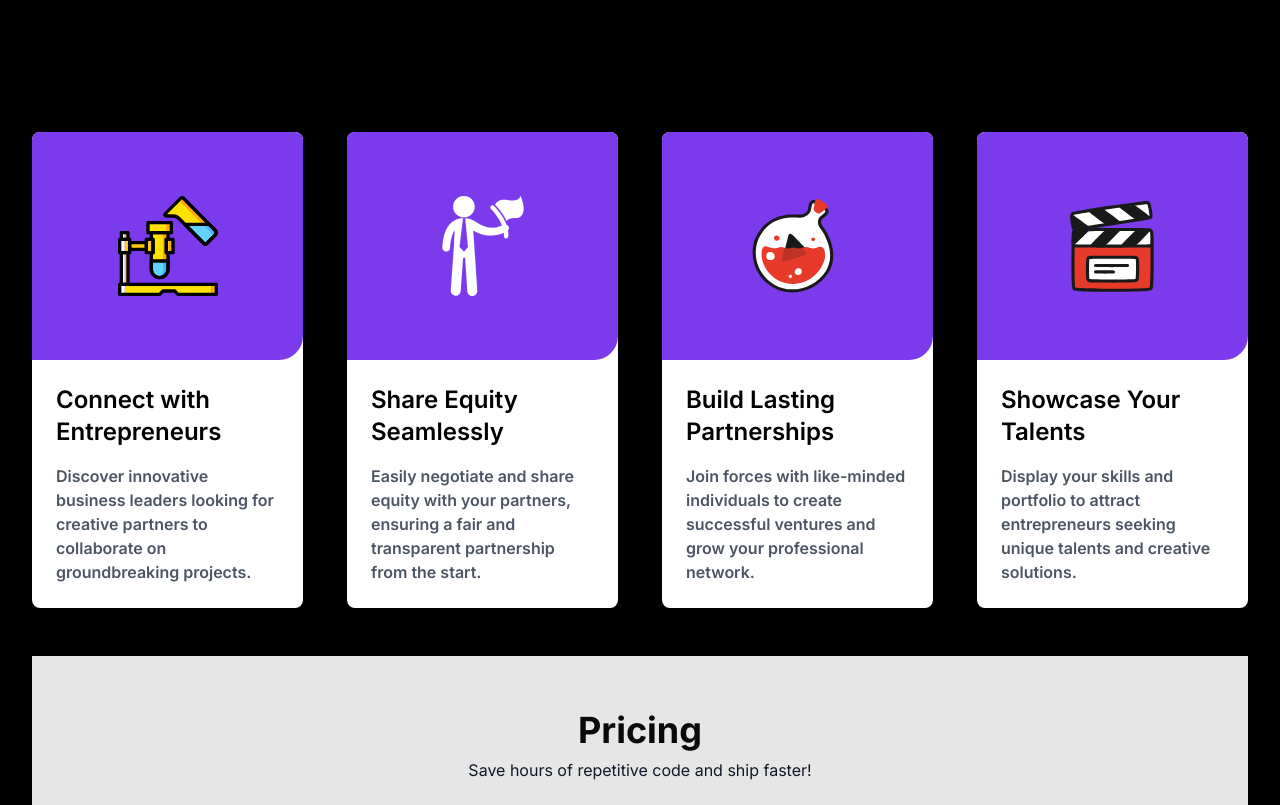
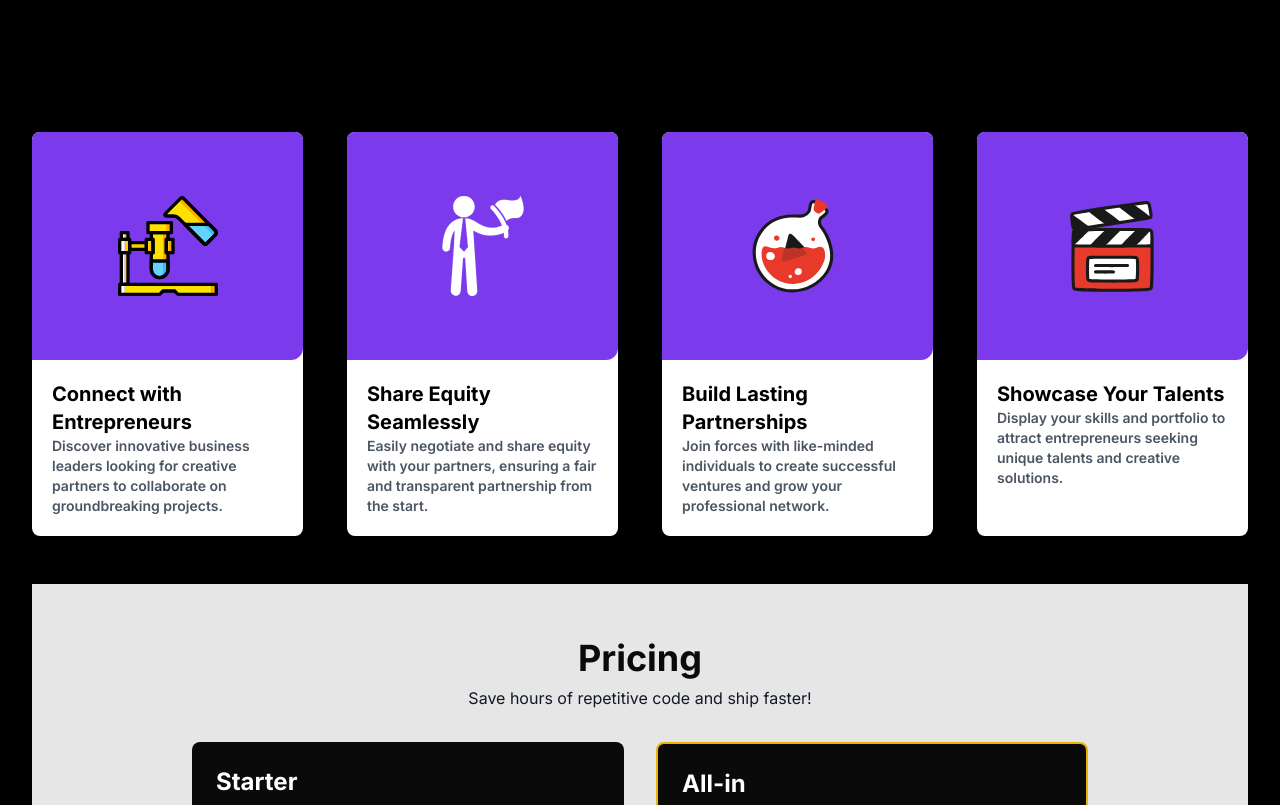
Before and after one commit to OmBharti999/creatorship, a Next.js app: page / in a window 1280 px wide. Shown: the part 640-1445 px from the top of the page. Built offline with nearby package versions, Linux system fonts and the light colour scheme; no server answers.

Commit message:
udpate cards

```diff
--- a/components/HomeDisplay.tsx
+++ b/components/HomeDisplay.tsx
@@ -78,15 +78,17 @@ export const ContentSection = () => {
     <section className="grid grid-cols-1 md:grid-cols-2 lg:grid-cols-4 gap-6 lg:gap-8 xl:gap-11 my-12 mx-auto ">
       {features.map(({ id, featureDescription, featureTitle, icon }) => (
         <section
-          className=" bg-white rounded-lg shadow-lg overflow-hidden max-w-[340px] mx-auto"
+          className=" bg-white rounded-lg shadow-lg overflow-hidden max-w-[340px] mx-auto hover:scale-110 transition-all duration-300"
           key={id}
         >
-          <div className="w-full bg-violet-600 flex justify-center py-16 rounded-ee-3xl">
+          <div className="w-full bg-violet-600 flex justify-center py-16 rounded-ee-xl">
             <Image src={icon} alt={featureTitle} width={100} height={100} />
           </div>
-          <div className="p-6 text-black">
-            <h2 className="text-2xl font-semibold mb-4">{featureTitle}</h2>
-            <p className="font-semibold text-gray-600">{featureDescription}</p>
+          <div className="p-5 text-black">
+            <h2 className="text-xl font-bold">{featureTitle}</h2>
+            <p className="font-semibold text-gray-600 text-sm">
+              {featureDescription}
+            </p>
           </div>
         </section>
       ))}
```
